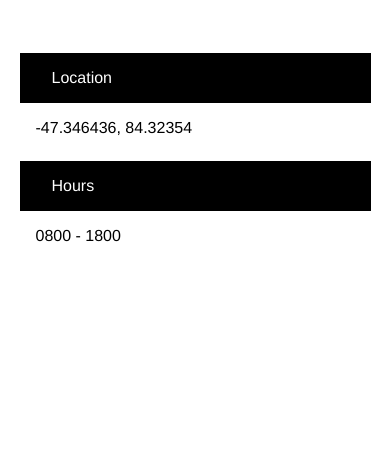
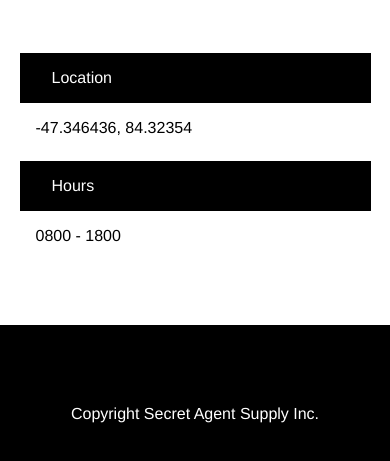
Before and after one commit to flange94/SecretAgentSupply, a plain HTML site: page index.html in a window 390 px wide. Shown: the part 631-1092 px from the top of the page. Before the commit the page ends 956 px from the top, so only its background shows below. Drawn offline with Linux system fonts and the light colour scheme.

Commit message:
FINISHED PROJECT

```diff
--- a/index.html
+++ b/index.html
@@ -83,7 +83,9 @@
 
   <!-- the footer section -->
   <footer>
-
+    <div class="container">
+      <span class="copyright">Copyright Secret Agent Supply Inc.</span>
+    </div>
   </footer>
 </body>
 </html>
--- a/resources/css/style.css
+++ b/resources/css/style.css
@@ -214,3 +214,19 @@ nav .mobile_menu {
     margin: 0.5em auto;
   }
 }
+
+/* ************************ */
+/* FOOTER STYLE DEFINITIONS */
+/* ************************ */
+
+footer {
+  background-color: black;
+  padding: 5em 0;
+  margin-top: 4em;
+}
+
+@media only screen and (max-width: 470px) {
+  footer .container {
+    text-align: center;
+  }
+}
```
